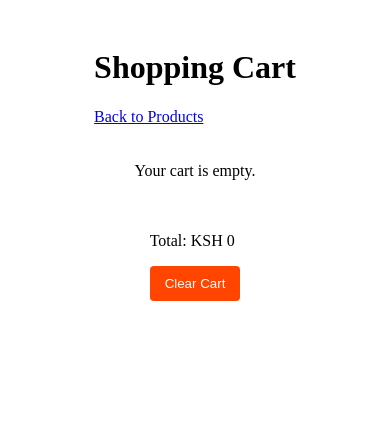
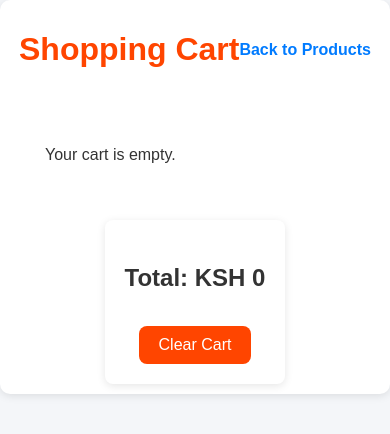
Before and after one commit to Manu-722/cyman-wears, a plain HTML site: page cart.html in a window 390 px wide. Drawn offline with Linux system fonts and the light colour scheme.

Commit message:
styled the page

```diff
--- a/style.css
+++ b/style.css
@@ -228,3 +228,135 @@ button:hover {
   padding: 12px 24px;
   font-size: 16px;
 }
+/* General Styles */
+body {
+  font-family: Arial, sans-serif;
+  background-color: #f4f6f9;
+  color: #333;
+  margin: 0;
+  padding: 0;
+}
+
+/* Container Styling */
+.container {
+  max-width: 1200px;
+  margin: 0 auto;
+  padding: 20px;
+  background-color: #fff;
+  border-radius: 10px;
+  box-shadow: 0 2px 8px rgba(0, 0, 0, 0.1);
+}
+
+/* Header Styling */
+header {
+  display: flex;
+  justify-content: space-between;
+  align-items: center;
+  margin-bottom: 20px;
+}
+
+header h1 {
+  font-size: 2rem;
+  color: #ff4500;
+}
+
+header a {
+  text-decoration: none;
+  font-weight: bold;
+  color: #007bff;
+}
+
+header a:hover {
+  text-decoration: underline;
+}
+
+/* Cart Items Section */
+.cart-list {
+  display: grid;
+  grid-template-columns: repeat(auto-fit, minmax(300px, 1fr));
+  gap: 20px;
+}
+
+.cart-item {
+  display: flex;
+  gap: 20px;
+  align-items: center;
+  background-color: #f9f9f9;
+  padding: 10px;
+  border-radius: 8px;
+  box-shadow: 0 2px 8px rgba(0, 0, 0, 0.1);
+}
+
+.cart-item img {
+  border-radius: 8px;
+  max-width: 100px;
+}
+
+.cart-item p {
+  margin: 0;
+  font-size: 1rem;
+}
+
+/* Cart Total Section */
+.cart-total {
+  margin-top: 20px;
+  display: flex;
+  justify-content: space-between;
+  align-items: center;
+  background-color: #fff;
+  border-radius: 8px;
+  box-shadow: 0 2px 8px rgba(0, 0, 0, 0.1);
+  padding: 20px;
+}
+
+.cart-total p {
+  font-size: 1.5rem;
+  font-weight: bold;
+}
+
+.cart-total button {
+  background-color: #ff4500;
+  color: #fff;
+  padding: 10px 20px;
+  border: none;
+  border-radius: 8px;
+  cursor: pointer;
+  font-size: 1rem;
+}
+
+.cart-total button:hover {
+  background-color: #e03e00;
+}
+
+/* Responsive Design */
+@media (max-width: 768px) {
+  .container {
+    padding: 10px;
+  }
+
+  .cart-item {
+    flex-direction: column;
+    align-items: flex-start;
+  }
+
+  .cart-total {
+    flex-direction: column;
+    gap: 10px;
+    text-align: center;
+  }
+}
+.go-to-cart-btn {
+  display: inline-block;
+  background-color: #ff4500;
+  color: white;
+  padding: 10px 20px;
+  font-size: 16px;
+  text-align: center;
+  text-decoration: none;
+  border-radius: 5px;
+  transition: background-color 0.3s ease;
+}
+
+.go-to-cart-btn:hover {
+  background-color: #e03e00;
+}
```
